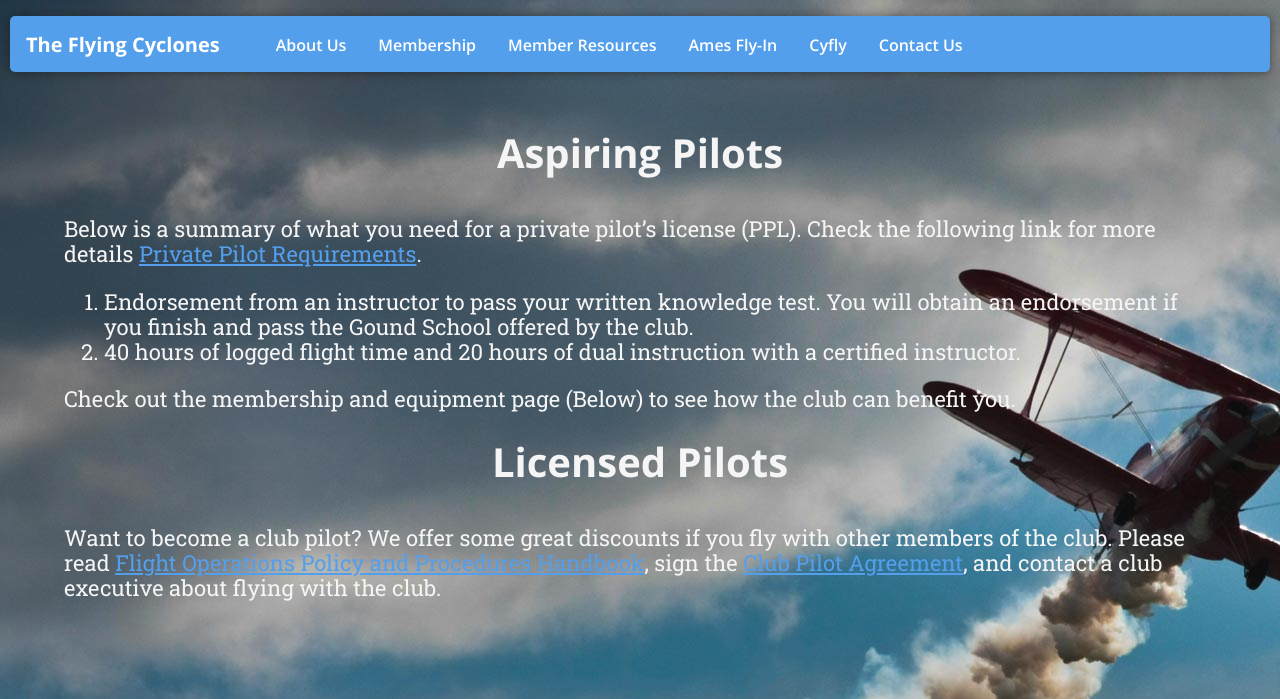
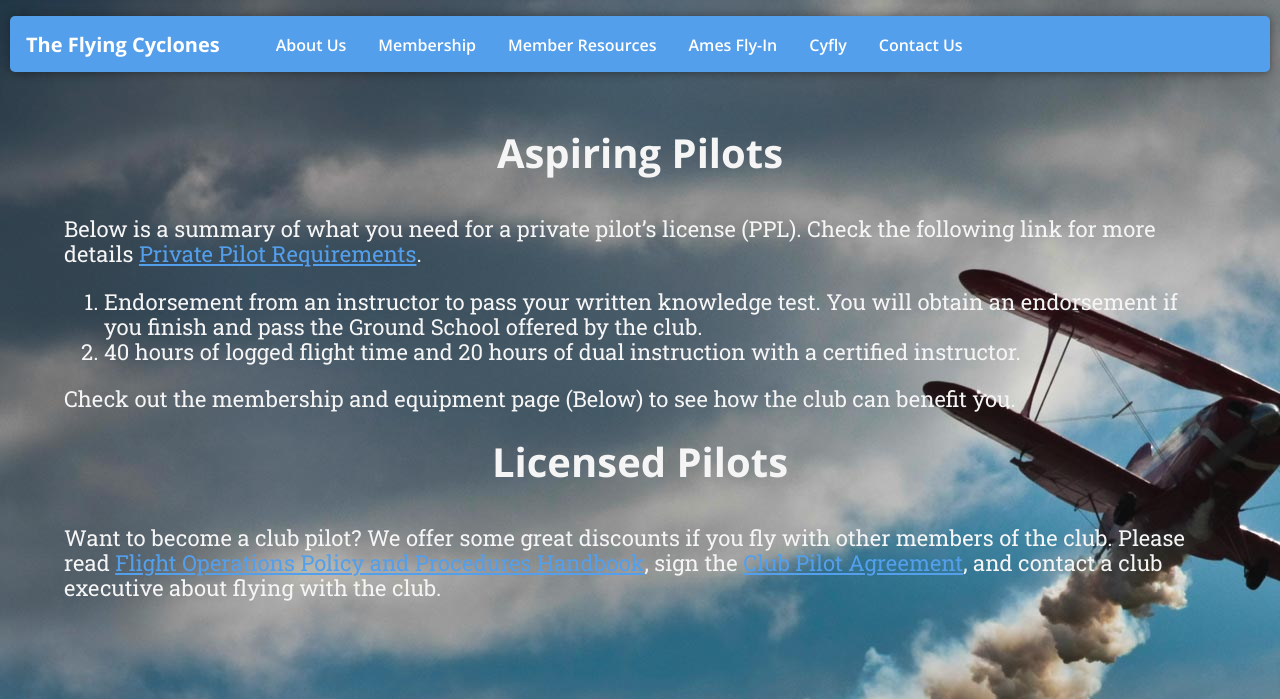
Before and after one commit to dndx/flying, a PHP site: page /member_resources.php in a window 1280 px wide. Shown: the top 699 px of the page. Run offline with PHP 8.4, Linux system fonts and the light colour scheme; some libraries are stand-ins or nearby versions.

Commit message:
Typo fixes.

```diff
--- a/member_resources.php
+++ b/member_resources.php
@@ -12,7 +12,7 @@
                     </p>
                     <p>
                         <ol>
-                            <li>Endorsement from an instructor to pass your written knowledge test. You will obtain an endorsement if you finish and pass the Gound School offered by the club.</li>
+                            <li>Endorsement from an instructor to pass your written knowledge test. You will obtain an endorsement if you finish and pass the Ground School offered by the club.</li>
                             <li>40 hours of logged flight time and 20 hours of dual instruction with a certified instructor.</li>
                         </ol>
                     </p>
```
